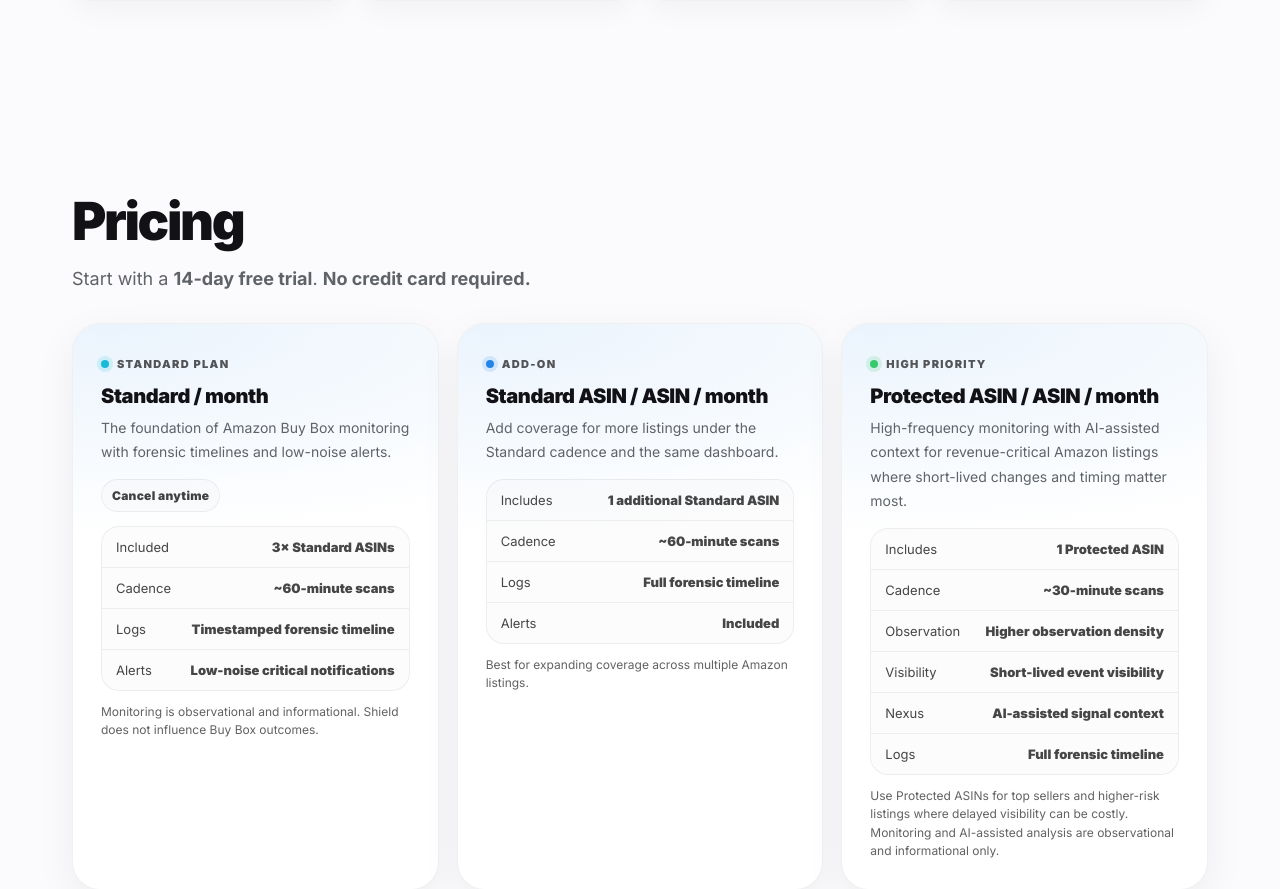
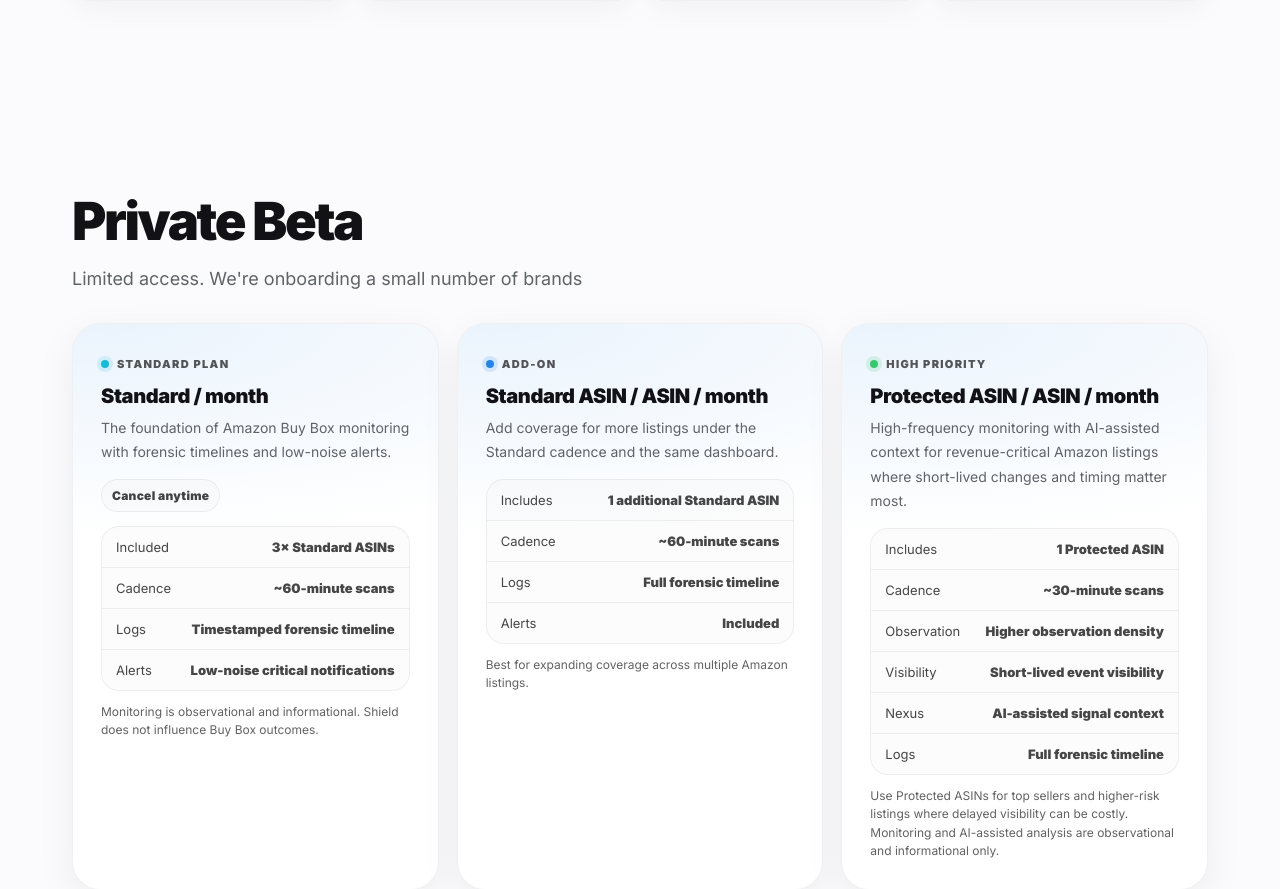
Before and after one commit to iq2glupost-cpu/sakorp, a Flask app: page / in a window 1280 px wide. Shown: the part 1317-2206 px from the top of the page. Run offline with Flask 3, Linux system fonts and the light colour scheme.

Commit message:
Update index.html

```diff
--- a/templates/index.html
+++ b/templates/index.html
@@ -619,9 +619,9 @@
   <!-- PRICING -->
   <section id="pricing">
     <div class="container">
-      <h2 class="h2 reveal">Pricing</h2>
+      <h2 class="h2 reveal">Private Beta</h2>
       <p class="lead reveal" style="transition-delay:.05s;">
-        Start with a <b>14-day free trial</b>. <b>No credit card required.</b>
+        Limited access. We're onboarding a small number of brands
       </p>
 
       <div class="card-grid">
```
